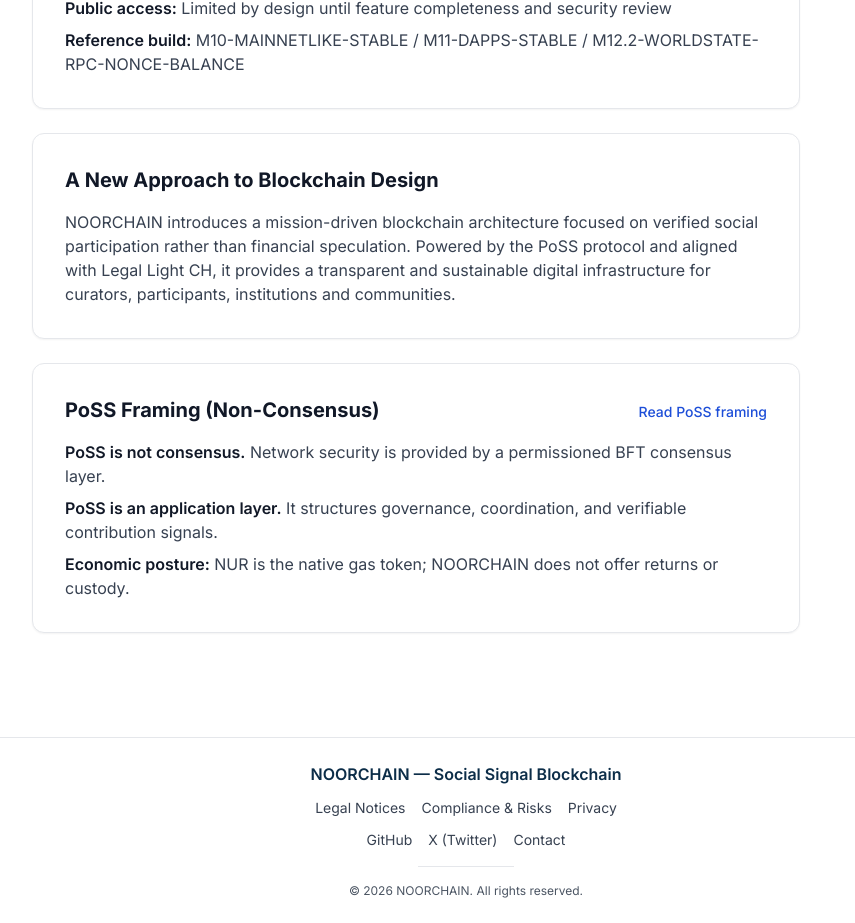
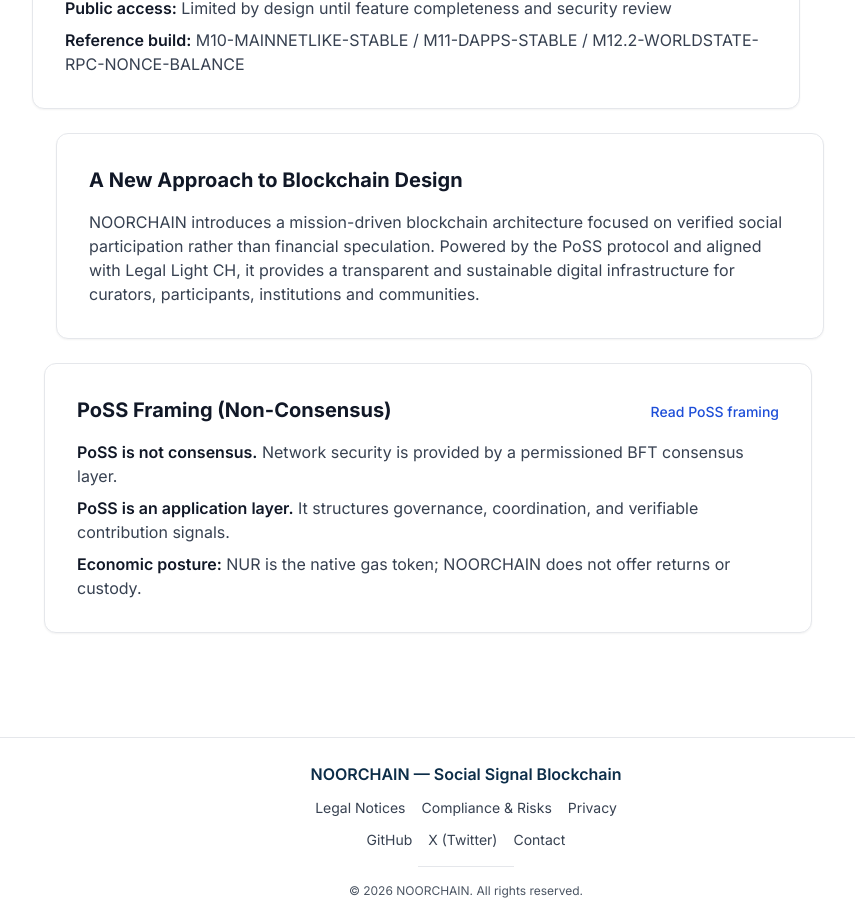
Before and after one commit to noorfinances-eng/noorchain-core, a Next.js app in the folder site/: page / in a window 1280 px wide. Shown: the part 840-1763 px from the top of the page, without its empty margins (174-1029 px from the left). Built offline with nearby package versions, Linux system fonts and the light colour scheme.

Commit message:
Update page.tsx

```diff
--- a/site/app/page.tsx
+++ b/site/app/page.tsx
@@ -84,11 +84,13 @@ export default function HomePage() {
         </div>
       </section>
 
-      {/* STATUS + INTRO + PoSS FRAMING — same content, reveal animation */}
+      {/* STATUS + INTRO + PoSS FRAMING — reveal + hover + staggered layout */}
       <section className="container py-10 md:py-14">
         <div className="max-w-3xl space-y-6">
+          {/* CURRENT PROJECT STATUS */}
           <Reveal delayMs={0}>
-            <div className="rounded-xl border border-gray-200 bg-white p-6 md:p-8 shadow-sm">
+            <div className="rounded-xl border border-gray-200 bg-white p-6 md:p-8 shadow-sm
+                            transition-all duration-200 hover:shadow-md hover:-translate-y-0.5">
               <div className="flex flex-col sm:flex-row sm:items-baseline sm:justify-between gap-2 mb-4">
                 <h2 className="text-lg sm:text-xl font-bold text-gray-900">
                   Current Project Status
@@ -128,8 +130,11 @@ export default function HomePage() {
             </div>
           </Reveal>
 
+          {/* INTRO (slight stagger on md+) */}
           <Reveal delayMs={80}>
-            <div className="rounded-xl border border-gray-200 bg-white p-6 md:p-8 shadow-sm">
+            <div className="rounded-xl border border-gray-200 bg-white p-6 md:p-8 shadow-sm
+                            transition-all duration-200 hover:shadow-md hover:-translate-y-0.5
+                            md:translate-x-6">
               <h2 className="text-lg sm:text-xl font-bold text-gray-900 mb-4">
                 A New Approach to Blockchain Design
               </h2>
@@ -145,8 +150,11 @@ export default function HomePage() {
             </div>
           </Reveal>
 
+          {/* PoSS framing (medium stagger on md+) */}
           <Reveal delayMs={140}>
-            <div className="rounded-xl border border-gray-200 bg-white p-6 md:p-8 shadow-sm">
+            <div className="rounded-xl border border-gray-200 bg-white p-6 md:p-8 shadow-sm
+                            transition-all duration-200 hover:shadow-md hover:-translate-y-0.5
+                            md:translate-x-3">
               <div className="flex flex-col sm:flex-row sm:items-baseline sm:justify-between gap-2 mb-4">
                 <h2 className="text-lg sm:text-xl font-bold text-gray-900">
                   PoSS Framing (Non-Consensus)
```
